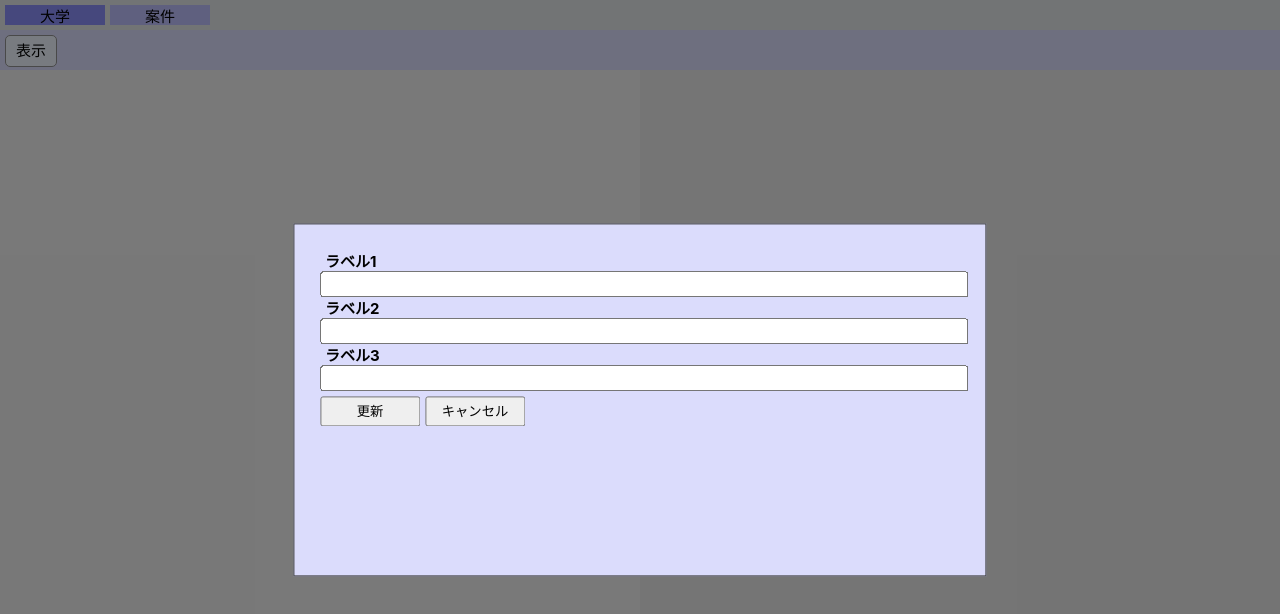
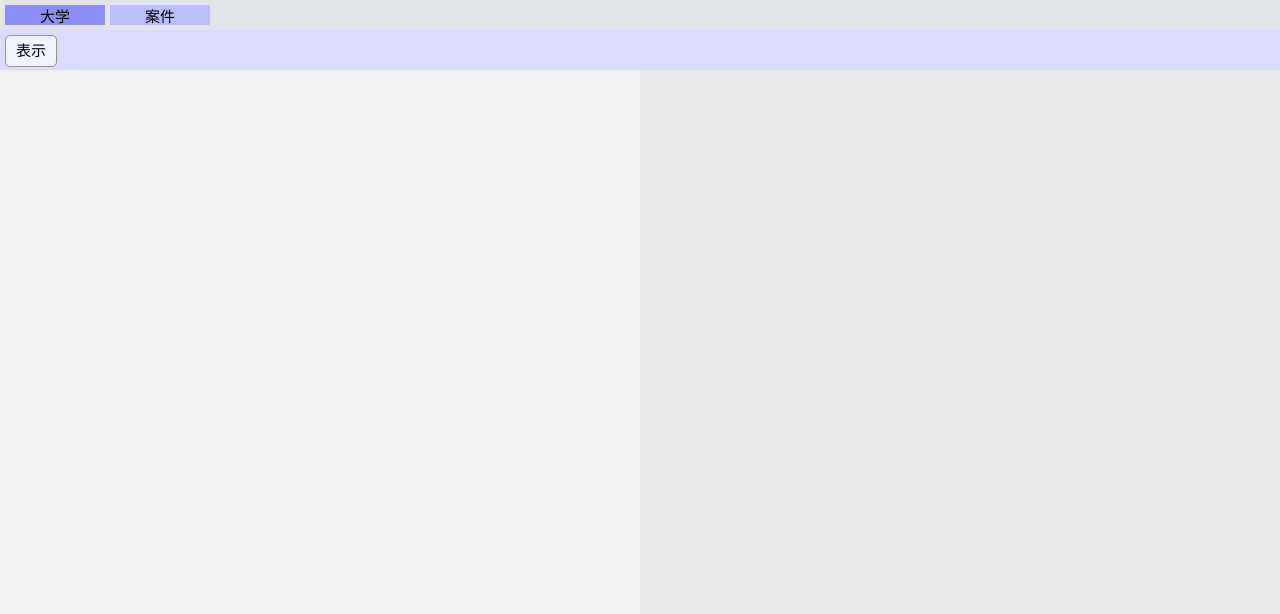
Before and after one commit to cyber-ikegami/progressManagement, a React (Create React App) app: page / in a window 1280 px wide. Shown: the top 614 px of the page. Built offline with nearby package versions, Linux system fonts and the light colour scheme.

Commit message:
0413進捗状況01

```diff
--- a/src/system/anken/ankenJisseki.tsx
+++ b/src/system/anken/ankenJisseki.tsx
@@ -1,9 +1,10 @@
-import { useEffect, useMemo } from "react";
+import { useContext, useEffect, useMemo } from "react";
 import styled from "styled-components";
 import { AnkenInfo } from "./ankenTab";
 import { sendQueryRequestToAPI } from "../utils/dataBaseUtil";
 import SystemUtil from "../utils/systemUtil";
 import AnkenChild from "./ankenChild";
+import { GlobalContext } from "../mainFrame";
 
 // 案件実績タブ
 const AnkenJisseki = (props: {
@@ -11,6 +12,8 @@ const AnkenJisseki = (props: {
     updateJisseki: Function;
     focus: Number;
 }) => {
+    const { setDialogProps } = useContext(GlobalContext);
+
     useEffect(() => {
         if (props.selectAnken.jissekiList == null) {
             findJissekiList(props.selectAnken.ankenid).then(value => {
@@ -41,8 +44,13 @@ const AnkenJisseki = (props: {
 
     // フッター項目
     const footerJsx = <>
-        <_Button onClick={()=>{
-            // InputDialog();
+        <_Button onClick={() => {
+            setDialogProps(
+                {
+                    formList: [{ labelName: 'ラベル1', value: '値1' }, { labelName: 'ラベル2', value: '値2' }, { labelName: 'ラベル3', value: '値3' }],
+                    execute: (values) => { console.log(values) }
+                }
+            );
         }}>追加</_Button>
         <_Button>更新</_Button>
         <_Button>削除</_Button>
--- a/src/system/mainFrame.tsx
+++ b/src/system/mainFrame.tsx
@@ -1,9 +1,15 @@
-import React, { useState } from 'react';
+import React, { createContext, useState } from 'react';
 import styled from 'styled-components';
 import SystemUtil from './utils/systemUtil';
 import DaigakuTab from './daigaku/daigakuTab';
 import AnkenTab from './anken/ankenTab';
 import InputDialog, { DialogProps } from './utils/inputDialog';
+
+type GlobalContextProps = {
+    setDialogProps: React.Dispatch<React.SetStateAction<DialogProps | null>>;
+}
+
+export const GlobalContext = createContext({} as GlobalContextProps);
 
 const MainFrame = () => {
     // 画面遷移の管理(大学、案件)
@@ -11,10 +17,12 @@ const MainFrame = () => {
     // 画面遷移の管理
     const [mode, setMode] = useState<Mode>('daigaku');
     // ダイアログを表示するか
-    const [dialogProps, setDialogProps] = useState<null | DialogProps>({
-        formList: [{labelName:'ラベル1', value:'値1'}, {labelName:'ラベル2', value:'値2'}, {labelName:'ラベル3', value:'値3'}],
-        execute: ()=>{alert('テスト')}
-    });
+    const [dialogProps, setDialogProps] = useState<null | DialogProps>(null
+        // {
+        //     formList: [{ labelName: 'ラベル1', value: '値1' }, { labelName: 'ラベル2', value: '値2' }, { labelName: 'ラベル3', value: '値3' }],
+        //     execute: () => { alert('テスト') }
+        // }
+    );
 
     // 画面の状態を管理する
     let contentsJsx = <></>;
@@ -31,7 +39,8 @@ const MainFrame = () => {
 
     return (
         <_Frame>
-            {dialogProps == null ? <></> : <InputDialog formList={dialogProps.formList} execute={dialogProps.execute}/>}
+            <GlobalContext.Provider value={{ setDialogProps }}>
+                {dialogProps == null ? <></> : <InputDialog formList={dialogProps.formList} execute={dialogProps.execute} />}
                 <_TabArea>
                     <_Tab isActive={mode === 'daigaku'} onClick={() => {
                         setMode('daigaku');
@@ -41,6 +50,7 @@ const MainFrame = () => {
                     }} >案件</_Tab>
                 </_TabArea>
                 <_Contents>{contentsJsx}</_Contents>
+            </GlobalContext.Provider>
         </_Frame>
     );
 }
--- a/src/system/utils/inputDialog.tsx
+++ b/src/system/utils/inputDialog.tsx
@@ -1,5 +1,6 @@
-import { useEffect, useMemo, useState } from "react";
+import { useContext, useState } from "react";
 import styled from "styled-components";
+import { GlobalContext } from "../mainFrame";
 
 export type FormInfo = {
     // 項目名label
@@ -12,22 +13,24 @@ export type DialogProps = {
     // ダイアログに表示する情報
     formList: FormInfo[];
     // ボタン押下時の処理
-    execute: Function;
+    execute: (formValues: string[]) => void;
 }
 
 const InputDialog = (props: DialogProps) => {
     // ダイアログに表示する値
-    const [formValues, setFormValues] = useState<string[]>([]);
+    const [formValues, setFormValues] = useState<string[]>(props.formList.map((form, i) => form.value));
+
+    const { setDialogProps } = useContext(GlobalContext);
 
     // 項目の値を取得
-    useEffect(() => {
-        const values = props.formList.map((form, i) => form.value);
-        setFormValues(values);
-    }, []);
+    // useEffect(() => {
+    //     // const values = props.formList.map((form, i) => form.value);
+    //     setFormValues(['a', 'b', 'c']);
+    //     // console.log(values);
+    // }, []);
 
     // ダイアログの入力欄作成
-    const valueJsxList: JSX.Element[] = useMemo(() => {
-        return props.formList.map((value, i) =>
+    const valueJsxList = props.formList.map((value, i) =>
         <div key={i}>
             <_LabelName>{value.labelName}</_LabelName>
             <input type="text" value={formValues[i]} onChange={(e) => {
@@ -36,16 +39,18 @@ const InputDialog = (props: DialogProps) => {
             }}></input>
         </div>
     );
-    }, []);
 
     return (
         <>
             <_Dialog isDisplay={true}>
                 <dialog>
                     {valueJsxList}
-                    <button>更新</button>
                     <button onClick={() => {
-                        // setIsIsDisplay(false);
+                        props.execute(formValues);
+                        setDialogProps(null);
+                    }}>更新</button>
+                    <button onClick={() => {
+                        setDialogProps(null);
                     }}>キャンセル</button>
                 </dialog>
             </_Dialog>
```
Lines whose indentation alone changed are shown as unchanged.
